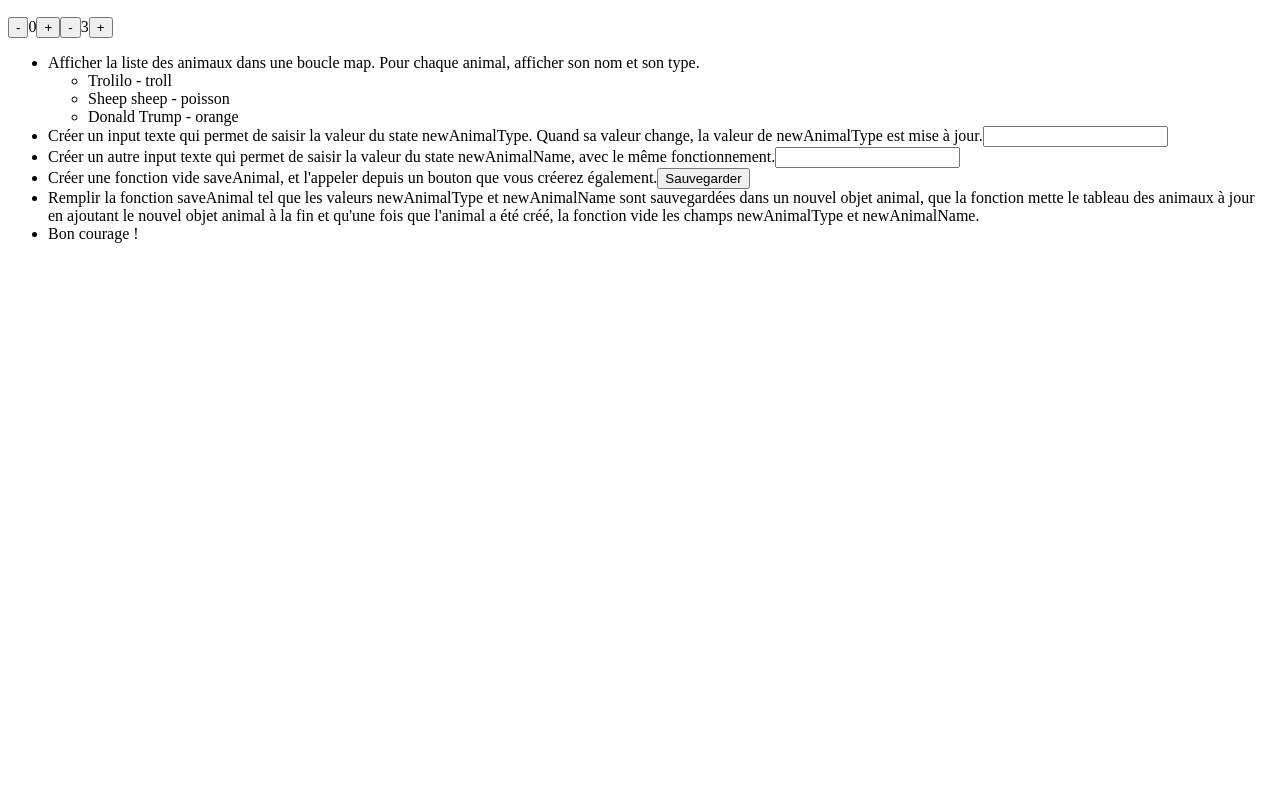
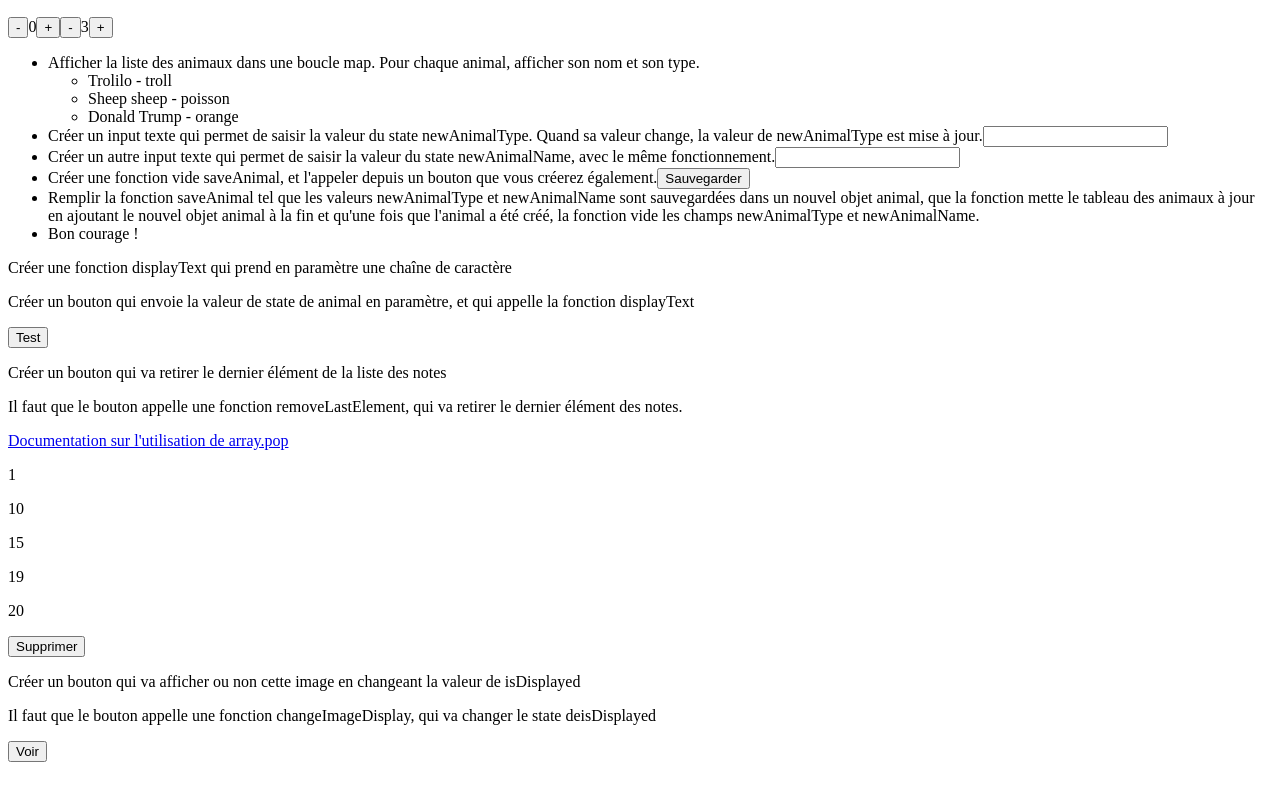
Before and after one commit to daw-2/react, a React (Vite) app in the folder 02-vite/: page / in a window 1280 px wide. Shown: the part 2531-3331 px from the top of the page. Before the commit the page ends 2888 px from the top, so only its background shows below. Built offline with nearby package versions, Linux system fonts and the light colour scheme.

Commit message:
Event Listener 3

```diff
--- a/02-vite/src/App.jsx
+++ b/02-vite/src/App.jsx
@@ -2,6 +2,7 @@ import Button from './Button'
 import List from './List'
 import Text from './Text'
 import Counter from './exercices/Counter'
+import EventListener3 from './exercices/EventListener3'
 import Props2 from './exercices/Props2'
 import Props3 from './exercices/Props3'
 import Props5 from './exercices/Props5'
@@ -25,6 +26,7 @@ function App() {
       <Counter />
       <Counter init={3} max={10} />
       <StateChallenge />
+      <EventListener3 />
 
       <br /><br /><br /><br /><br />
     </>
--- /dev/null
+++ b/02-vite/src/exercices/EventListener3.jsx
@@ -0,0 +1,41 @@
+import { useState } from 'react';
+
+export default function EventListener3() {
+  const [animal, setAnimal] = useState('Ronron');
+  const [notes, setNotes] = useState([1, 10, 15, 19, 20]);
+  const [isDisplayed, setIsDisplayed] = useState(false);
+
+  const displayText = (value) => console.log(value);
+  const removeLastElement = () => setNotes(notes.slice(0, -1));
+
+  return (
+    <div>
+      <div>
+        <p>Créer une fonction displayText qui prend en paramètre une chaîne de caractère</p>
+        <p>Créer un bouton qui envoie la valeur de state de animal en paramètre, et qui appelle la fonction displayText</p>
+        <button onClick={() => displayText(animal)}>Test</button>
+      </div>
+      <div>
+        <p>Créer un bouton qui va retirer le dernier élément de la liste des notes</p>
+        <p>Il faut que le bouton appelle une fonction removeLastElement, qui va retirer le dernier élément des notes.</p>
+        <p>
+          <a href="https://developer.mozilla.org/fr/docs/Web/JavaScript/Reference/Objets_globaux/Array/pop">
+            Documentation sur l'utilisation de array.pop
+          </a>
+        </p>
+        {notes.map((note, index) => <p key={index}>{note}</p>)}
+        {notes.length > 0 && <button onClick={() => removeLastElement()}>Supprimer</button>}
+      </div>
+      <div>
+        <p>Créer un bouton qui va afficher ou non cette image en changeant la valeur de isDisplayed</p>
+        <p>Il faut que le bouton appelle une fonction changeImageDisplay, qui va changer le state deisDisplayed</p>
+        <button onClick={() => setIsDisplayed(!isDisplayed)}>
+          {isDisplayed ? 'Cacher' : 'Voir'}
+        </button>
+        {isDisplayed &&
+          <img src="https://news.airbnb.com/wp-content/uploads/sites/4/2019/06/PJM020719Q202_Luxe_WanakaNZ_LivingRoom_0264-LightOn_R1.jpg?fit=1200%2C500" alt="airbnb" />
+        }
+      </div>
+    </div>
+  )
+}
```
